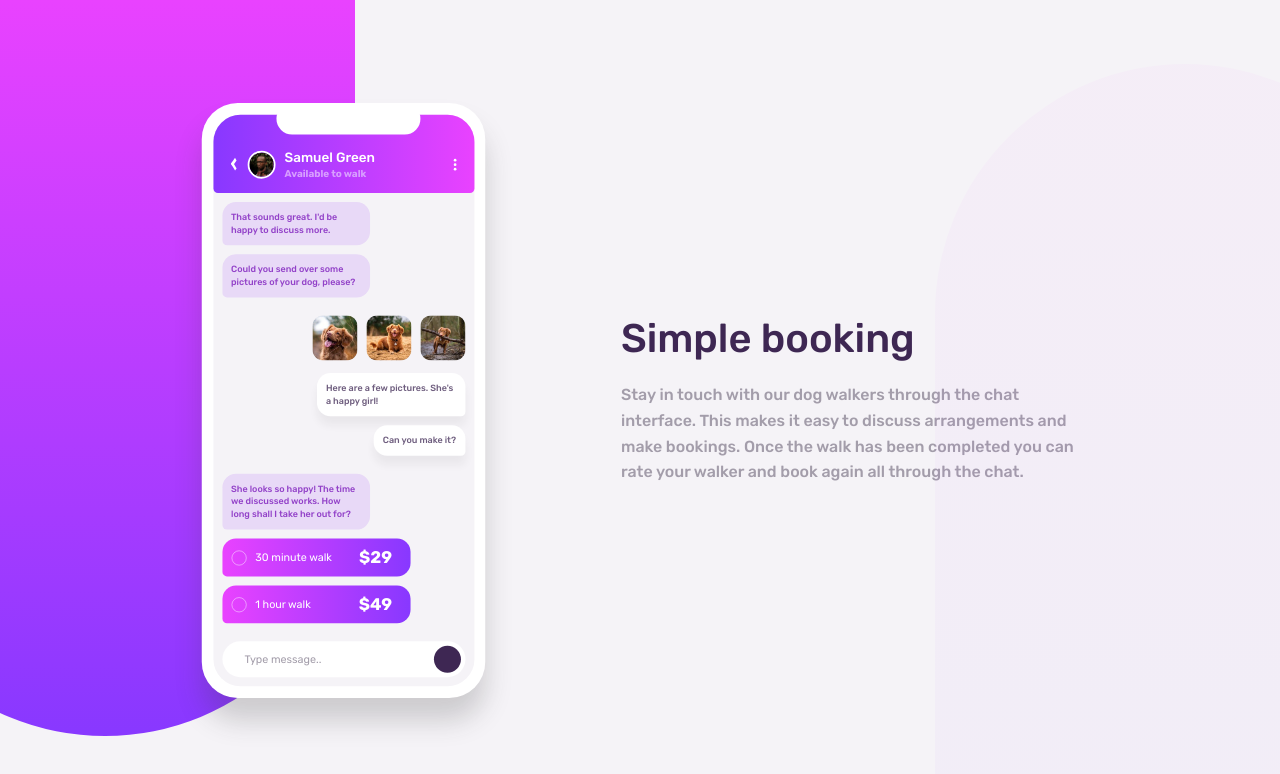
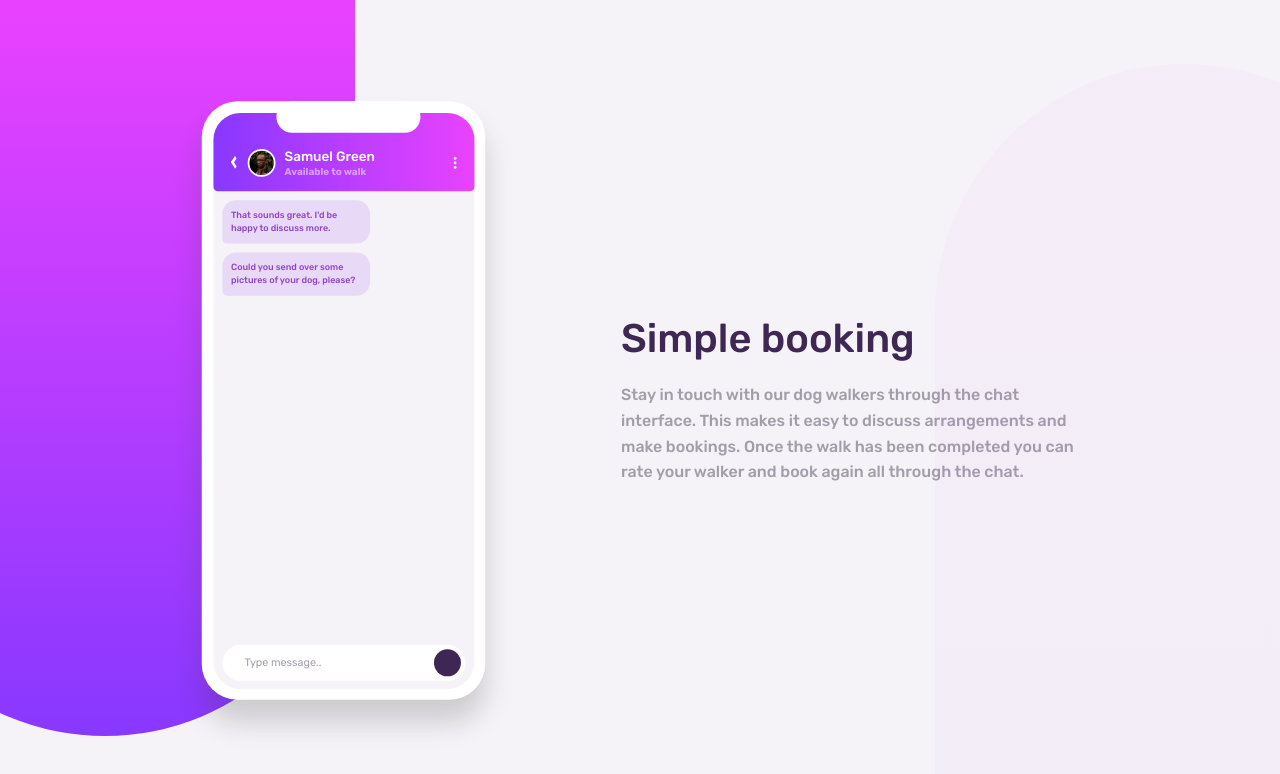
Before and after one commit to ConradMcGrifter/app-illustration, a plain HTML site: page index.html in a window 1280 px wide. Shown: the top 774 px of the page. Drawn offline with Linux system fonts and the light colour scheme.

Commit message:
did the basic animations for the phone messages
going to add the typing message bubble in next

```diff
--- a/index.html
+++ b/index.html
@@ -42,20 +42,29 @@
                                 </ul>
                             </div>
                         </header>
+                        <!-- left message 1 -->
                         <div class="content__chat--wrap">
-                            <div class="chat__left-chat shared-chat-styles">
+                            <div
+                                class="chat__left-chat shared-chat-styles"
+                                id="left-1"
+                            >
                                 <p class="left-chat__p shared-text-styles">
                                     That sounds great. I'd be happy to discuss
                                     more.
                                 </p>
                             </div>
-                            <div class="chat__left-chat shared-chat-styles">
+                            <!-- left message 2 -->
+                            <div
+                                class="chat__left-chat shared-chat-styles"
+                                id="left-2"
+                            >
                                 <p class="left-chat__p shared-text-styles">
                                     Could you send over some pictures of your
                                     dog, please?
                                 </p>
                             </div>
-                            <div class="chat__dog-pictures">
+                            <!-- right message pictures -->
+                            <div class="chat__dog-pictures" id="dog-pics">
                                 <img
                                     src="images/dog-image-1.jpg"
                                     alt=""
@@ -70,37 +79,46 @@
                                     class="dog__img"
                                 />
                             </div>
-
-                            <div class="chat__right-chat shared-chat-styles">
+                            <!-- right message 1 -->
+                            <div
+                                class="chat__right-chat shared-chat-styles"
+                                id="right-1"
+                            >
                                 <p class="right-chat__p shared-text-styles">
                                     Here are a few pictures. She's a happy girl!
                                 </p>
                             </div>
-                            <div class="chat__right-chat shared-chat-styles">
+                            <!-- right message 2 -->
+                            <div
+                                class="chat__right-chat shared-chat-styles"
+                                id="right-2"
+                            >
                                 <p class="right-chat__p shared-text-styles">
                                     Can you make it?
                                 </p>
                             </div>
-
+                            <!-- left message 3 -->
                             <div
                                 class="
                                     chat__left-chat
                                     shared-chat-styles
                                     extra-margin
                                 "
+                                id="left-3"
                             >
                                 <p class="left-chat__p shared-text-styles">
                                     She looks so happy! The time we discussed
                                     works. How long shall I take her out for?
                                 </p>
                             </div>
-                            <div class="chat__pricing">
+                            <!-- pricing message 1 -->
+                            <div class="chat__pricing" id="pricing-1">
                                 <span class="pricing__circle"></span>
                                 <p class="pricing__p">30 minute walk</p>
                                 <h3 class="pricing__price">$29</h3>
                             </div>
-
-                            <div class="chat__pricing">
+                            <!-- pricing message 2 -->
+                            <div class="chat__pricing" id="pricing-2">
                                 <span class="pricing__circle"></span>
                                 <p class="pricing__p">1 hour walk</p>
                                 <h3 class="pricing__price">$49</h3>
--- a/js/script.js
+++ b/js/script.js
@@ -1,7 +1,21 @@
-const TEST = document.querySelector(".content__header");
+const LEFT1 = document.getElementById("left-1");
+const LEFT2 = document.getElementById("left-2");
+const LEFT3 = document.getElementById("left-3");
+const DOG_PICS = document.getElementById("dog-pics");
+const RIGHT1 = document.getElementById("right-1");
+const RIGHT2 = document.getElementById("right-2");
+const PRICING1 = document.getElementById("pricing-1");
+const PRICING2 = document.getElementById("pricing-2");
 
-const testFunc = () => {
-    TEST.classList.toggle("fade");
+const displayMessage = (element) => {
+    element.classList.toggle("fadeIn");
 };
 
-// setTimeout(testFunc, 2000);
+setTimeout(displayMessage, 2000, LEFT1);
+setTimeout(displayMessage, 4000, LEFT2);
+setTimeout(displayMessage, 6000, DOG_PICS);
+setTimeout(displayMessage, 8000, RIGHT1);
+setTimeout(displayMessage, 9000, RIGHT2);
+setTimeout(displayMessage, 11000, LEFT3);
+setTimeout(displayMessage, 13000, PRICING1);
+setTimeout(displayMessage, 13000, PRICING2);
--- a/styles/_components.scss
+++ b/styles/_components.scss
@@ -11,9 +11,14 @@
         font-size: 1rem;
         font-weight: 500;
     }
+
+    &.fadeIn {
+        display: block;
+    }
 }
 
 .chat__left-chat {
+    display: none;
     background: hsl(270, 67%, 91%);
     border-radius: 1.5rem 1.5rem 1.5rem 0.5rem;
 
@@ -27,6 +32,7 @@
 }
 
 .chat__right-chat {
+    display: none;
     background: white;
     border-radius: 1.5rem 1.5rem 0.5rem 1.5rem;
     margin-left: auto;
@@ -45,6 +51,11 @@
     margin-top: 1rem;
     display: flex;
     align-items: center;
+    display: none;
+
+    &.fadeIn {
+        display: flex;
+    }
 
     .pricing__circle {
         border: solid rgba(255, 255, 255, 0.493) 1px;
@@ -66,7 +77,7 @@
 }
 
 .chat__type-input {
-    margin-top: 2rem;
+    margin-top: auto;
     background: white;
     padding: 0.5rem;
     border-radius: 999px;
--- a/styles/layout/_phone.scss
+++ b/styles/layout/_phone.scss
@@ -1,6 +1,6 @@
 .phone {
     transform: scale(0.9);
-    min-height: 60rem;
+    height: 64rem;
     background: white;
     width: 29rem;
     border-radius: 4rem;
@@ -22,7 +22,7 @@
     .phone__content--wrap {
         background: color(secondary--app-background);
         border-radius: $border-radius;
-
+        height: 100%;
         // position: absolute;
         // z-index: 0;
         // top: 1.25rem;
@@ -100,12 +100,20 @@
         }
 
         .content__chat--wrap {
+            height: 85%;
+            display: flex;
+            flex-direction: column;
             padding: 0 1rem 1rem 1rem;
 
             .chat__dog-pictures {
+                display: none;
                 margin-top: 2rem;
                 margin-left: auto;
                 width: max-content;
+
+                &.fadeIn {
+                    display: block;
+                }
                 .dog__img {
                     width: 5rem;
                     border-radius: 1.2rem;
```
Also changed, not shown: css/main.css, 2 other files.
